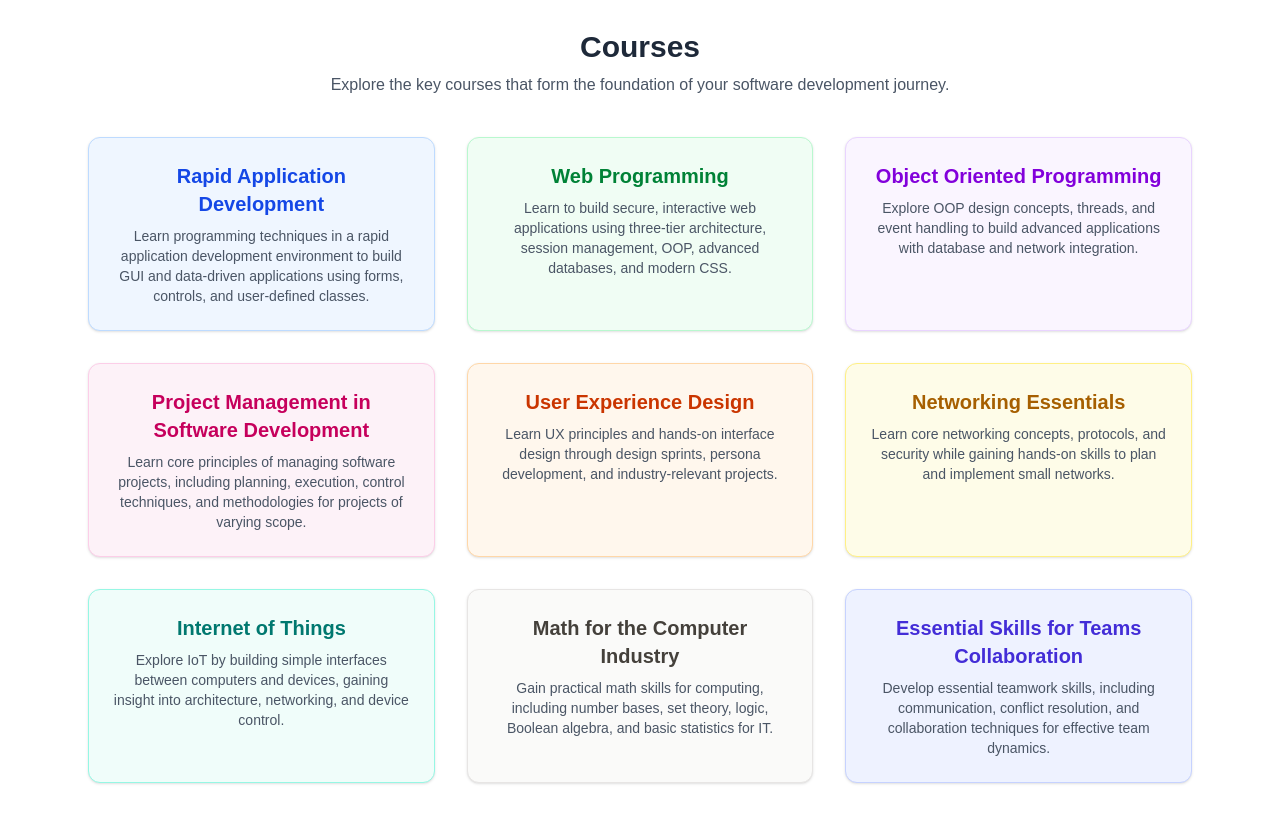
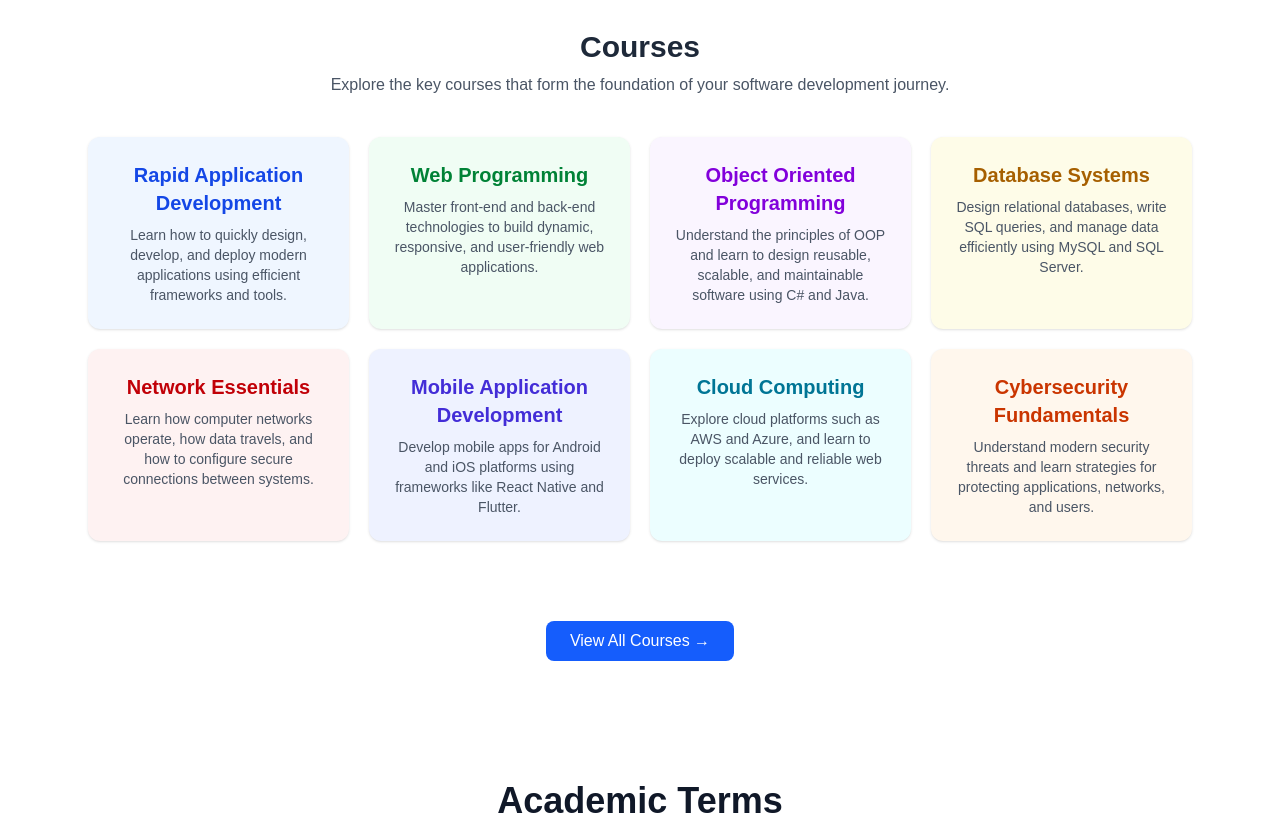
Before and after one commit to Lorenzo-Ronzani/web_programming_project, a React (Vite) app: page / in a window 1280 px wide. Shown: the part 1360-2175 px from the top of the page. Built offline with nearby package versions, Linux system fonts and the light colour scheme; a web font is replaced by a local one.

Commit message:
Commit courses

```diff
--- a/src/components/courses/Courses.jsx
+++ b/src/components/courses/Courses.jsx
@@ -1,81 +1,50 @@
-function Courses() {
-  const courses = [
-    {
-      name: 'Rapid Application Development',
-      description: 'Learn programming techniques in a rapid application development environment to build GUI and data-driven applications using forms, controls, and user-defined classes.',
-      bgColor: 'bg-blue-50',
-      borderColor: 'border-blue-200',
-      textColor: 'text-blue-700'
-    },
-    {
-      name: 'Web Programming',
-      description: 'Learn to build secure, interactive web applications using three-tier architecture, session management, OOP, advanced databases, and modern CSS.',
-      bgColor: 'bg-green-50',
-      borderColor: 'border-green-200',
-      textColor: 'text-green-700'
-    },
-    {
-      name: 'Object Oriented Programming',
-      description: 'Explore OOP design concepts, threads, and event handling to build advanced applications with database and network integration.',
-      bgColor: 'bg-purple-50',
-      borderColor: 'border-purple-200',
-      textColor: 'text-purple-700'
-    },
-    {
-      name: 'Project Management in Software Development',
-      description: 'Learn core principles of managing software projects, including planning, execution, control techniques, and methodologies for projects of varying scope.',
-      bgColor: 'bg-pink-50',
-      borderColor: 'border-pink-200',
-      textColor: 'text-pink-700'
-    },
-    {
-      name: 'User Experience Design',
-      description: 'Learn UX principles and hands-on interface design through design sprints, persona development, and industry-relevant projects.',
-      bgColor: 'bg-orange-50',
-      borderColor: 'border-orange-200',
-      textColor: 'text-orange-700'
-    },
-    {
-      name: 'Networking Essentials',
-      description: 'Learn core networking concepts, protocols, and security while gaining hands-on skills to plan and implement small networks.',
-      bgColor: 'bg-yellow-50',
-      borderColor: 'border-yellow-200',
-      textColor: 'text-yellow-700'
-    },
-    {
-      name: 'Internet of Things',
-      description: 'Explore IoT by building simple interfaces between computers and devices, gaining insight into architecture, networking, and device control.',
-      bgColor: 'bg-teal-50',
-      borderColor: 'border-teal-200',
-      textColor: 'text-teal-700'
-    },
-    {
-      name: 'Math for the Computer Industry',
-      description: 'Gain practical math skills for computing, including number bases, set theory, logic, Boolean algebra, and basic statistics for IT.',
-      bgColor: 'bg-stone-50',
-      borderColor: 'border-stone-200',
-      textColor: 'text-stone-700'
-    },
-    {
-      name: 'Essential Skills for Teams Collaboration',
-      description: 'Develop essential teamwork skills, including communication, conflict resolution, and collaboration techniques for effective team dynamics.',
-      bgColor: 'bg-indigo-50',
-      borderColor: 'border-indigo-200',
-      textColor: 'text-indigo-700'
-    }
-  ];
+import coursesData from "../../data/courses.json";
+
+function Courses({ limit }) {
+  // Define a map of Tailwind color classes (guaranteed to work)
+  const colorMap = {
+    blue: "bg-blue-50 border-blue-200 text-blue-700",
+    green: "bg-green-50 border-green-200 text-green-700",
+    purple: "bg-purple-50 border-purple-200 text-purple-700",
+    yellow: "bg-yellow-50 border-yellow-200 text-yellow-700",
+    red: "bg-red-50 border-red-200 text-red-700",
+    indigo: "bg-indigo-50 border-indigo-200 text-indigo-700",
+    cyan: "bg-cyan-50 border-cyan-200 text-cyan-700",
+    orange: "bg-orange-50 border-orange-200 text-orange-700",
+    teal: "bg-teal-50 border-teal-200 text-teal-700",
+    pink: "bg-pink-50 border-pink-200 text-pink-700",
+    emerald: "bg-emerald-50 border-emerald-200 text-emerald-700",
+    violet: "bg-violet-50 border-violet-200 text-violet-700",
+    rose: "bg-rose-50 border-rose-200 text-rose-700",
+    amber: "bg-amber-50 border-amber-200 text-amber-700",
+    lime: "bg-lime-50 border-lime-200 text-lime-700",
+    slate: "bg-slate-50 border-slate-200 text-slate-700",
+    fuchsia: "bg-fuchsia-50 border-fuchsia-200 text-fuchsia-700",
+    sky: "bg-sky-50 border-sky-200 text-sky-700",
+    stone: "bg-stone-50 border-stone-200 text-stone-700",
+    neutral: "bg-neutral-50 border-neutral-200 text-neutral-700",
+  };
+
+  // Limit the number of displayed courses (e.g., 6 on Home)
+  const displayedCourses = limit ? coursesData.slice(0, limit) : coursesData;
 
   return (
-    <section className='bg-white py-12'>
-      <div className='mx-auto max-w-6xl px-6 text-center'>
-        <h2 className='mb-2 text-3xl font-bold text-gray-800'>Courses</h2>
-        <p className='mb-10 text-gray-600'>Explore the key courses that form the foundation of your software development journey.</p>
+    <section id="courses" className="bg-white py-12">
+      <div className="max-w-6xl mx-auto px-6 text-center">
+        <h2 className="text-3xl font-bold text-gray-800 mb-2">Courses</h2>
+        <p className="text-gray-600 mb-10">
+          Explore the key courses that form the foundation of your software development journey.
+        </p>
 
-        <div className='mb-8 grid grid-cols-1 gap-8 sm:grid-cols-3'>
-          {courses.map((course, index) => (
-            <div key={index} className={`rounded-xl border ${course.borderColor} ${course.bgColor} p-6 shadow transition hover:shadow-lg`}>
-              <h3 className={`mb-2 text-xl font-semibold ${course.textColor}`}>{course.name}</h3>
-              <p className='text-sm text-gray-600'>{course.description}</p>
+        {/* Dynamic Course Cards */}
+        <div className="grid grid-cols-1 sm:grid-cols-2 lg:grid-cols-4 gap-5">
+          {displayedCourses.map((course) => (
+            <div
+              key={course.id}
+              className={`${colorMap[course.color] || "bg-gray-50 border-gray-200 text-gray-700"} rounded-xl p-6 shadow hover:shadow-lg transition`}
+            >
+              <h3 className="text-xl font-semibold mb-2">{course.title}</h3>
+              <p className="text-sm text-gray-600">{course.description}</p>
             </div>
           ))}
         </div>
```
